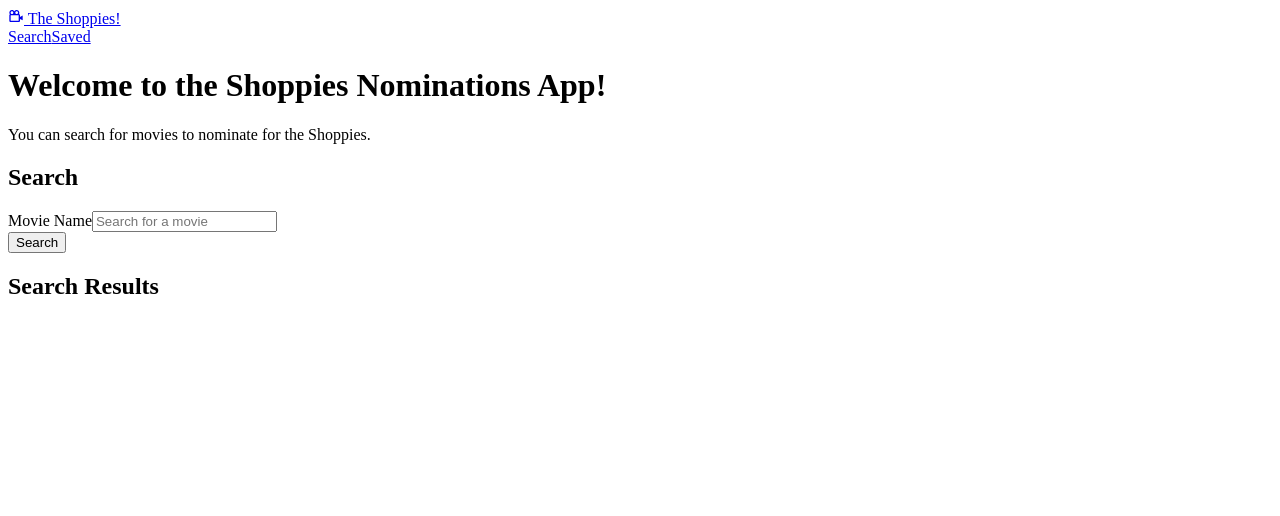
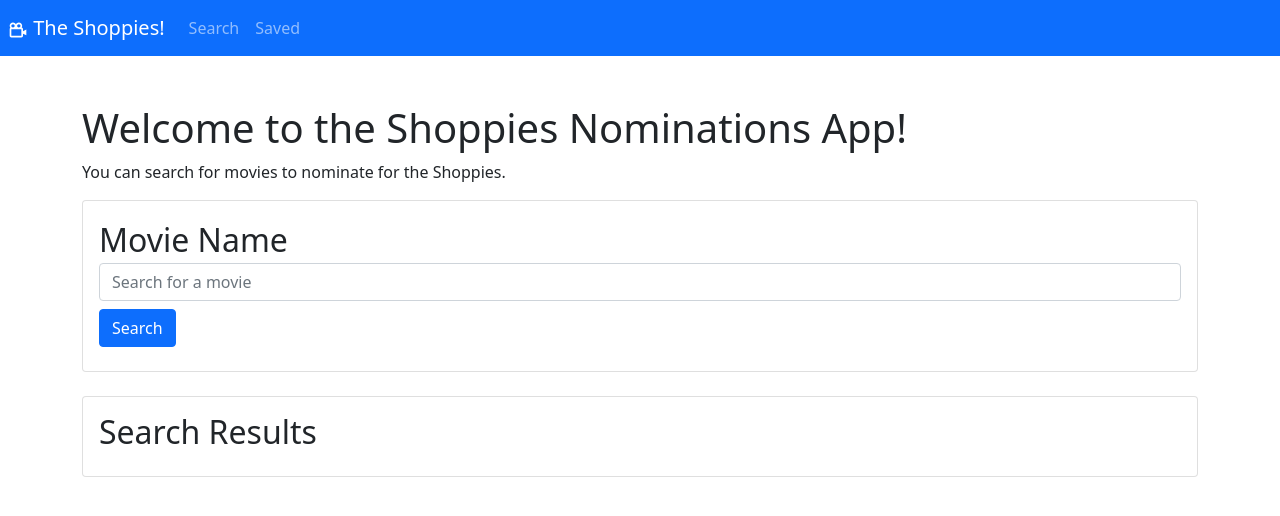
Before and after one commit to JJHPhoto/the-shoppies, a React (Create React App) app in the folder client/: page / in a window 1280 px wide. Shown: the top 516 px of the page. Built offline with nearby package versions, Linux system fonts and the light colour scheme.

Commit message:
Added styling to page.

```diff
--- a/client/src/App.js
+++ b/client/src/App.js
@@ -6,6 +6,7 @@ import Header from "./components/Header";
 import SearchPage from "./pages/SearchPage";
 import Nominated from "./pages/Nominated";
 import NotFound from "./pages/NotFound";
+import "bootstrap/dist/css/bootstrap.min.css";
 
 function App() {
   return (
--- a/client/src/components/GlobalNavbar.js
+++ b/client/src/components/GlobalNavbar.js
@@ -4,7 +4,7 @@ import { BiCameraMovie } from "react-icons/bi";
 
 function GlobalNavbar(props) {
   return (
-    <Navbar bg="primary" variant="dark">
+    <Navbar className="p-2" bg="primary" variant="dark">
       <Navbar.Brand href="#home">
         {" "}
         <BiCameraMovie /> The Shoppies!
--- a/client/src/components/Results.js
+++ b/client/src/components/Results.js
@@ -13,10 +13,10 @@ function Results({ movies }) {
             {movies.map((movie) => (
               <Card key={movie.imdbID}>
                 <Card.Body>
+                  <h2 className="my-3">
+                    {movie.Title} ({movie.Year})
+                  </h2>
                   <NominateButton movie={movie} />
-                  <h2 className="my-3">{movie.Title}</h2>
-                  <h3>Release Year:</h3>
-                  <p>{movie.Year}</p>
                 </Card.Body>
               </Card>
             ))}
--- a/client/src/components/SearchForm.js
+++ b/client/src/components/SearchForm.js
@@ -25,17 +25,16 @@ function SearchForm({ setMovies }) {
   return (
     <Card>
       <Card.Body>
-        <h2>Search</h2>
+        <h2 className="my-1">Movie Name</h2>
         <Form onSubmit={handleSubmit}>
           <Form.Group controlId="formMovieName">
-            <Form.Label>Movie Name</Form.Label>
             <Form.Control
               ref={movieSearch}
               type="text"
               placeholder="Search for a movie"
             />
           </Form.Group>
-          <Button variant="primary" type="submit">
+          <Button className="my-2" variant="primary" type="submit">
             Search
           </Button>
         </Form>
```
Also changed, not shown: client/src/components/RemoveButton.js (added, +11 -0 lines), 2 other files (tests, documents, lock files or other folders).
